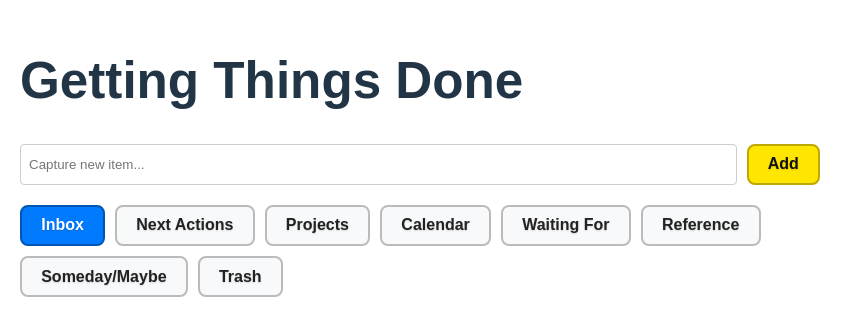
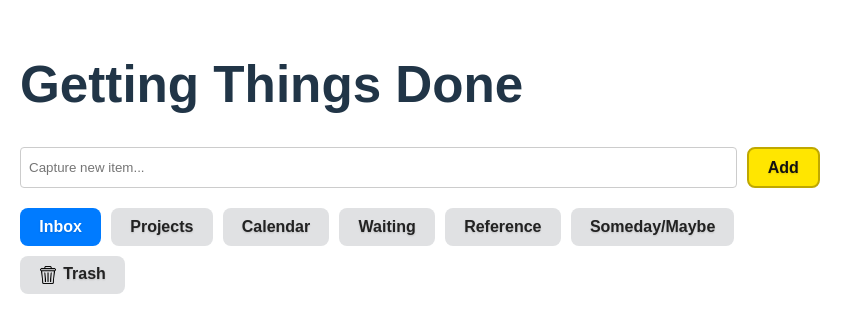
Before and after one commit to snakesford/GettingsThingsDone0, a React (Vite) app: page / in a window 1280 px wide. Shown: the part 232-568 px from the top of the page, without its empty margins (0-863 px from the left). Built offline with nearby package versions, Linux system fonts and the light colour scheme.

Commit message:
color changes and icon changes

```diff
--- a/src/App.css
+++ b/src/App.css
@@ -37,7 +37,7 @@
   padding: 8px 16px;
   background: #007bff;
   color: #fff;
-  border: 2px solid #0056b3;
+  border: none;
   border-radius: 4px;
   cursor: pointer;
   font-weight: bold;
@@ -57,16 +57,16 @@
 }
 
 nav button {
-  background: #f8f9fa;
+  background: #e0e1e3;
   color: #222;
-  border: 2px solid #bbb;
+  border: none;
   font-weight: bold;
 }
 
 nav button.active {
   background: #007bff;
   color: #fff;
-  border: 2px solid #0056b3;
+  border: none;
 }
 
 main ul {
@@ -94,13 +94,13 @@
   padding: 6px 14px;
   background: #28a745;
   color: #fff;
-  border: 2px solid #1e7e34;
+  border: none;
   font-weight: bold;
   text-shadow: 0 1px 2px rgba(0,0,0,0.15);
 }
 .actions button:hover {
   background: #218838;
-  border-color: #155724;
+  /* border-color removed */
 }
 
 .modal-overlay {
@@ -146,7 +146,7 @@
   max-width: 100px;
   background-color: #007bff;
   color: #fff;
-  border: 2px solid #0056b3;
+  border: none;
   padding: 10px;
   border-radius: 4px;
   cursor: pointer;
@@ -161,7 +161,7 @@
 .close {
   background: #ccc !important;
   color: #222 !important;
-  border: 2px solid #888 !important;
+  border: none !important;
   font-weight: bold;
 }
 
@@ -169,6 +169,7 @@
   button {
     background: #007bff;
     color: #fff;
+    border: none;
   }
   button:hover {
     background: #0056b3;
@@ -176,18 +177,18 @@
   .close {
     background: #ccc !important;
     color: #222 !important;
-    border: 2px solid #888 !important;
+    border: none !important;
     font-weight: bold;
   }
   nav button {
-    background: #f8f9fa;
+    background: #e0e1e3;
     color: #222;
-    border: 2px solid #bbb;
+    border: none;
     font-weight: bold;
   }
   nav button.active {
     background: #007bff;
     color: #fff;
-    border: 2px solid #0056b3;
+    border: none;
   }
 }
--- a/src/App.tsx
+++ b/src/App.tsx
@@ -11,10 +11,9 @@
 
 const sections = [
   { key: 'inbox', label: 'Inbox' },
-  { key: 'next', label: 'Next Actions' },
   { key: 'projects', label: 'Projects' },
   { key: 'calendar', label: 'Calendar' },
-  { key: 'waiting', label: 'Waiting For' },
+  { key: 'waiting', label: 'Waiting' },
   { key: 'reference', label: 'Reference' },
   { key: 'someday', label: 'Someday/Maybe' },
   { key: 'trash', label: 'Trash' },
@@ -53,7 +52,10 @@
           <h3>Process: {item.text}</h3>
           <p>Where should this go?</p>
           <div className="modal-buttons">
-            <button onClick={() => { setNonActionableDest('trash'); onMove('trash'); }}>Trash</button>
+            <button onClick={() => { setNonActionableDest('trash'); onMove('trash'); }}>
+              <img src="/images/bin.png" alt="Trash" style={{ width: 20, height: 20, verticalAlign: 'middle', marginRight: 6 }} />
+              Trash
+            </button>
             <button onClick={() => { setNonActionableDest('reference'); onMove('reference'); }}>Reference</button>
             <button onClick={() => { setNonActionableDest('someday'); onMove('someday'); }}>Someday</button>
           </div>
@@ -71,7 +73,7 @@
           <h3>Process: {item.text}</h3>
           <p>Can you do it in 2 minutes?</p>
           <div className="modal-buttons">
-            <button onClick={() => { setTwoMin(true); onMove('next'); }}>Yes (Do it!)</button>
+            <button onClick={() => { setTwoMin(true); onMove('calendar'); }}>Yes (Do it!)</button>
             <button onClick={() => { setTwoMin(false); setStep(2); }}>No</button>
           </div>
           <button className="close" onClick={onClose}>Cancel</button>
@@ -88,7 +90,7 @@
           <h3>Process: {item.text}</h3>
           <p>Does this require multiple steps (project)?</p>
           <div className="modal-buttons">
-            <button onClick={() => { setIsProject(true); onMove('projects'); }}>Yes (Project)</button>
+            <button onClick={() => { setIsProject(true); onMove('project'); }}>Yes (Project)</button>
             <button onClick={() => { setIsProject(false); setStep(3); }}>No</button>
           </div>
           <button className="close" onClick={onClose}>Cancel</button>
@@ -181,7 +183,12 @@
             className={activeSection === section.key ? 'active' : ''}
             onClick={() => setActiveSection(section.key)}
           >
-            {section.label}
+            {section.key === 'trash' ? (
+              <>
+                <img src="/images/bin.png" alt="Trash" style={{ width: 18, height: 18, verticalAlign: 'middle', marginRight: 6 }} />
+                Trash
+              </>
+            ) : section.label}
           </button>
         ))}
       </nav>
@@ -196,7 +203,9 @@
                 </div>
               )}
               {activeSection !== 'inbox' && activeSection !== 'trash' && (
-                <button onClick={() => moveItem(item.id, 'trash')}>Delete</button>
+                <button onClick={() => moveItem(item.id, 'trash')}>
+                  Delete
+                </button>
               )}
               {activeSection === 'trash' && (
                 <button onClick={() => deleteItem(item.id)}>Permanently Delete</button>
```
Also changed, not shown: public/images/bin.png (added), 1 other file (tests, documents, lock files or other folders).
